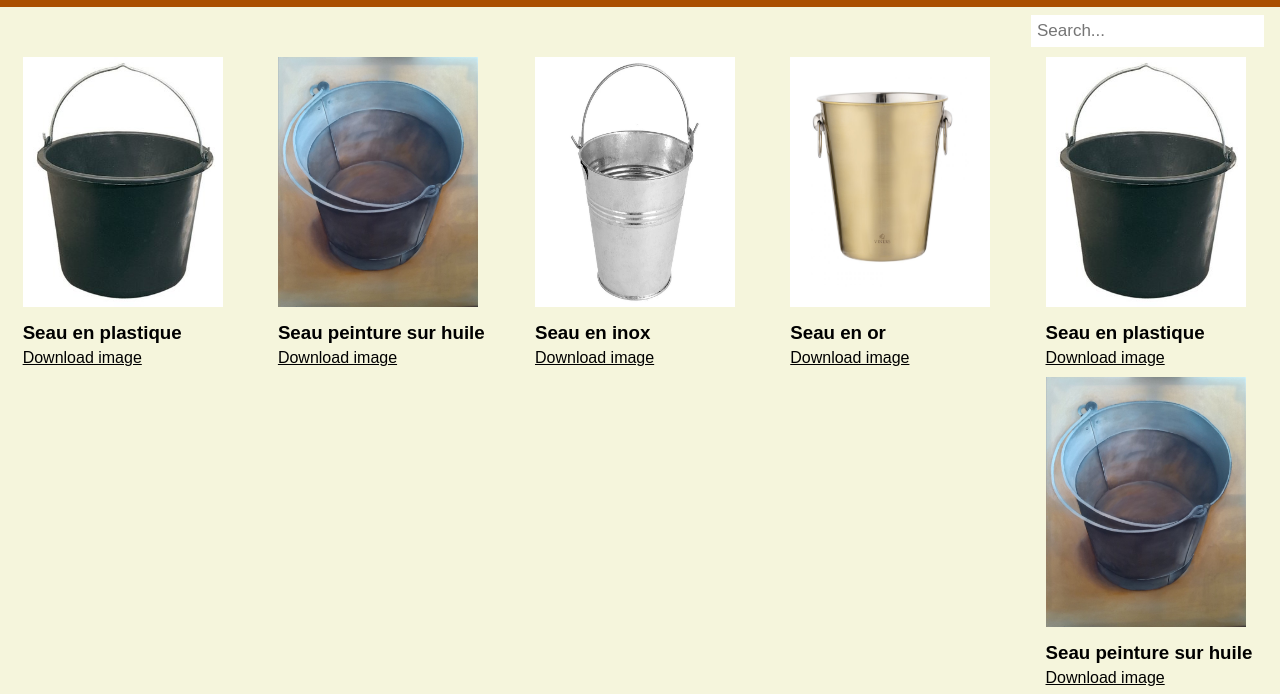
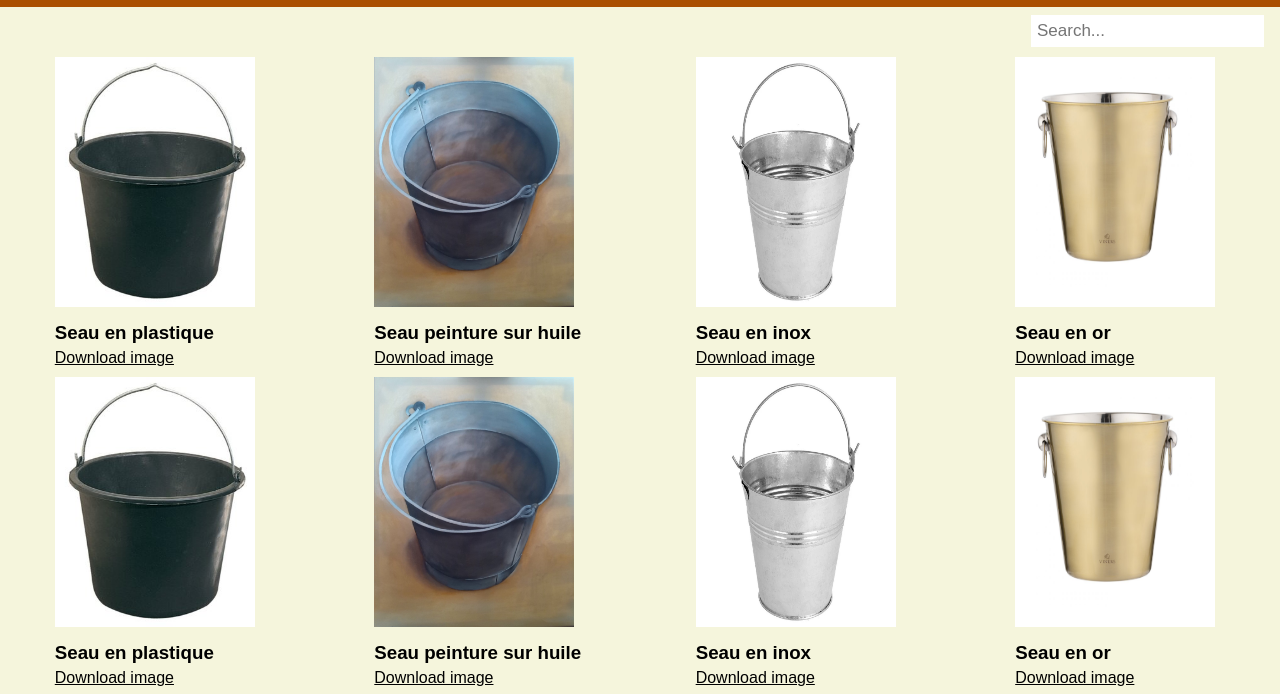
Before and after one commit to Necromanof/AWS_Seminaire, a plain HTML site: page index.html in a window 1280 px wide. Shown: the part 59-753 px from the top of the page. Drawn offline with Linux system fonts and the light colour scheme.

Commit message:
Add: Ajout styleStory.css + ajout fonctionnalité

```diff
--- a/index.html
+++ b/index.html
@@ -17,6 +17,7 @@
 
     </div>
 
+    <div class="allCard">
         <div class="blocCard">
             <div class="card">
                 <img src="sceau.jpg" alt="seau1">
@@ -40,6 +41,7 @@
                 <img src="seau4.png" alt="Seau2">
                 <h3>Seau en or</h3>
                 <a href='seau4.png' download>Download image</a>
+            </div>
         </div>
 
         <div class="blocCard2">
@@ -66,10 +68,8 @@
                 <h3>Seau en or</h3>
                 <a href='seau4.png' download>Download image</a>
             </div>
-
-
         </div>
-
+    </div>
 
 
     <script src="script.js"></script>
--- a/style.css
+++ b/style.css
@@ -43,7 +43,17 @@ img {
 .blocCard {
     display: flex;
     justify-content: space-around;
+    align-content: flex-start;
+    /* max-width: 1000px; */
 }
+
+.blocCard2 {
+    display: flex;
+    justify-content: space-around;
+    align-content: flex-start;
+    /* max-width: 1000px; */
+}
+
 
 .card {
     display: flex;
--- /dev/null
+++ b/styleStory.css
@@ -0,0 +1,13 @@
+body {
+    background-color: beige;
+    font-family: sans-serif;
+
+}
+
+nav {
+    margin-top: 0px;
+    padding: 10px;
+    background-color: #aa4f00;
+    font-family: sans-serif;
+    text-align: center;
+}
```
Also changed, not shown: story.html (+2 -1 lines). Lines whose indentation alone changed are shown as unchanged.
